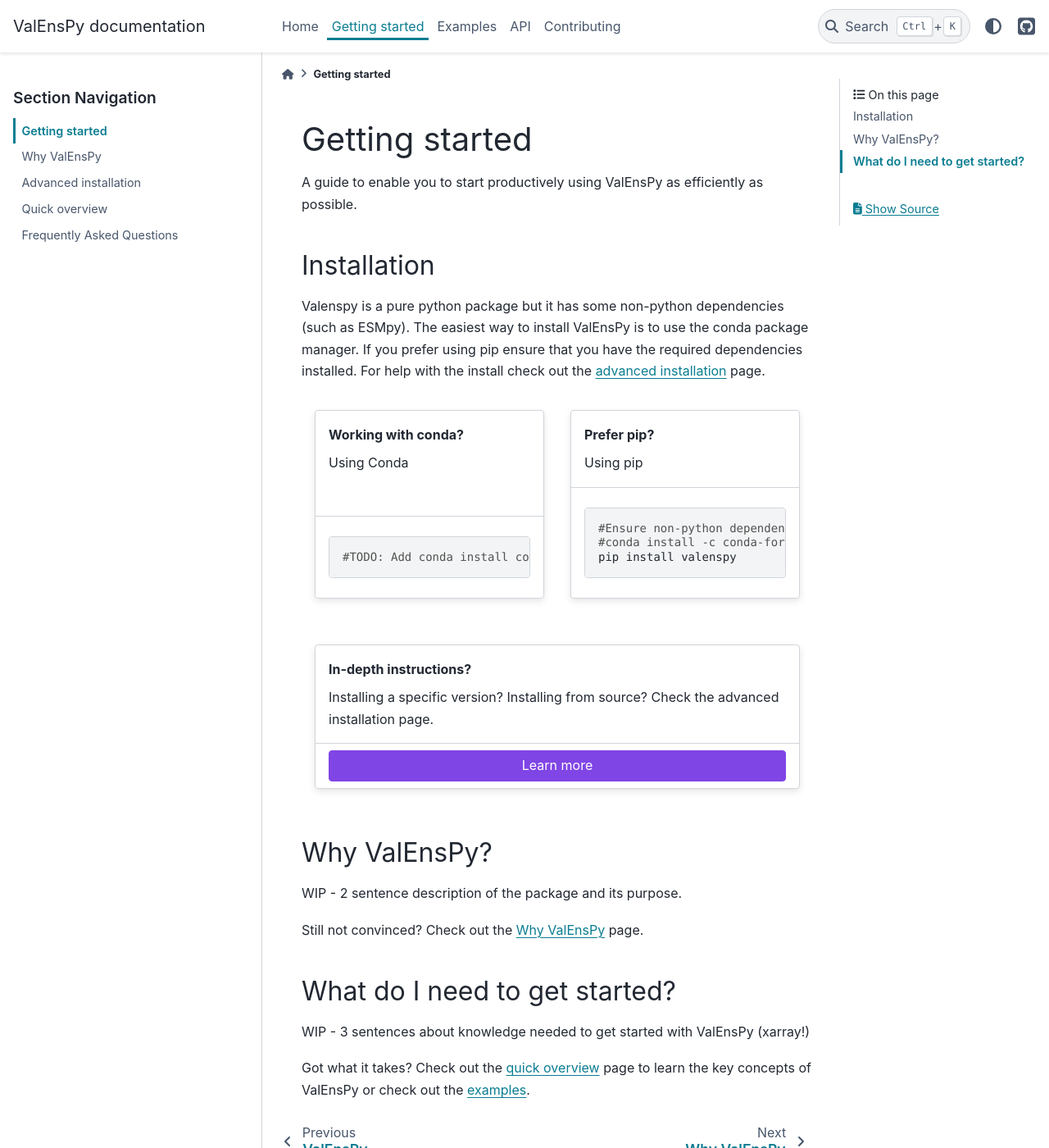
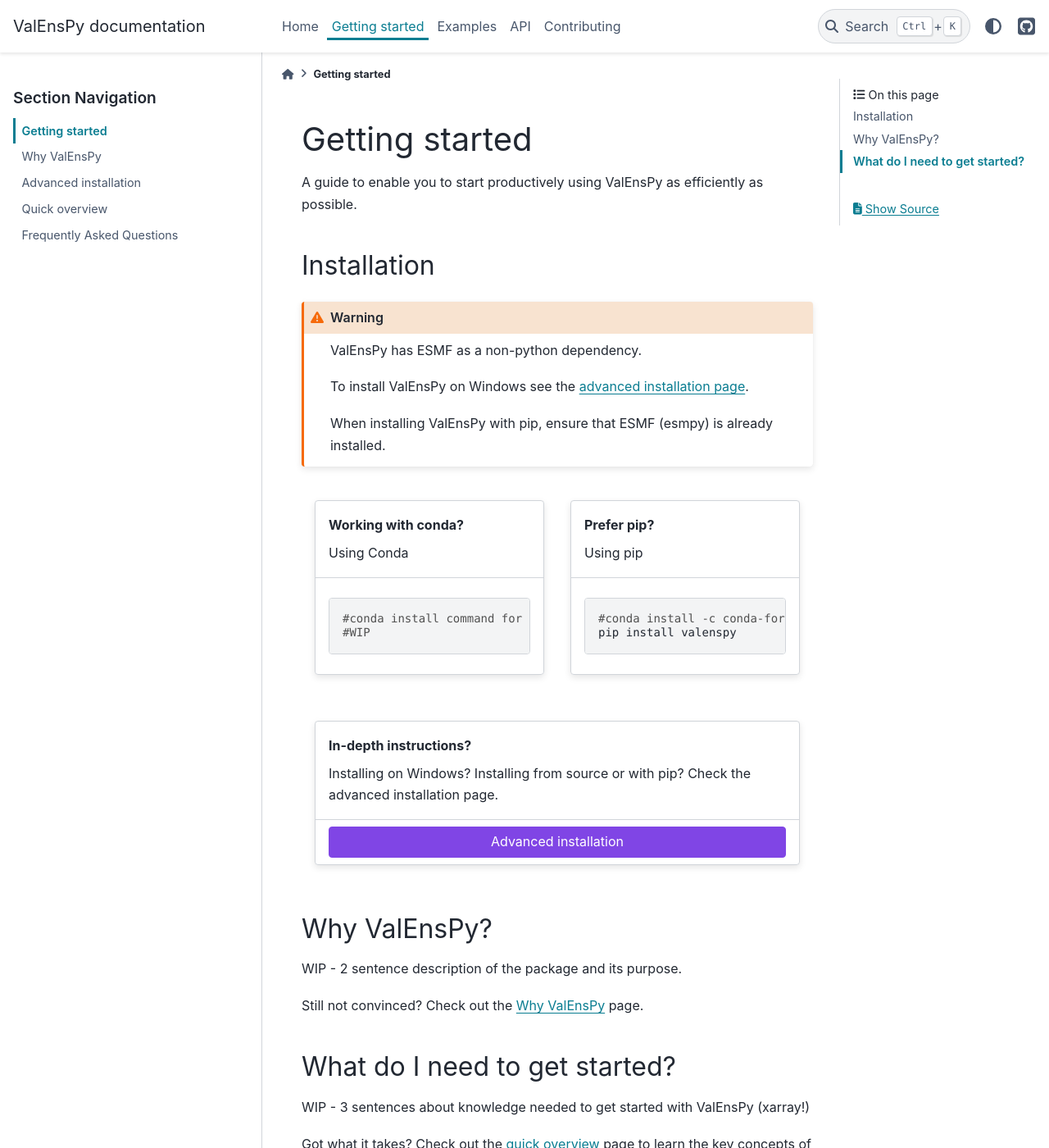
Before and after one commit to CORDEX-be2/ValEnsPy, a Sphinx documentation site: the page built from docs/getting_started/index.rst, in a window 1280 px wide and 1400 px high. Shown: the whole window at 82% size. Built offline with Sphinx 7.4.7 and the PyData theme 0.15.4, drawn with Linux system fonts in a browser that asks for light colours; pages that are not in the unit, such as notebooks, are missing from menus.

Commit message:
Getting started index update docs

```diff
--- a/docs/api.rst
+++ b/docs/api.rst
@@ -22,6 +22,7 @@ Modules
 
 Pre-made Diagnostic
 -------------------
+
 Most users will use pre-made diagnostics. They are organized into four categories and listed below.
 
 Model2Self
--- a/docs/getting_started/index.rst
+++ b/docs/getting_started/index.rst
@@ -8,7 +8,12 @@ A guide to enable you to start productively using ValEnsPy as efficiently as pos
 Installation
 ------------
 
-Valenspy is a pure python package but it has some non-python dependencies (such as ESMpy). The easiest way to install ValEnsPy is to use the conda package manager. If you prefer using pip ensure that you have the required dependencies installed. For help with the install check out the :ref:`advanced installation <advanced_install>` page.
+.. warning::
+    ValEnsPy has ESMF as a non-python dependency.
+
+    To install ValEnsPy on Windows see the :ref:`advanced installation page <advanced_install>`.
+
+    When installing ValEnsPy with pip, ensure that ESMF (esmpy) is already installed.
 
 .. grid:: 1 2 2 2
     :gutter: 4
@@ -24,7 +29,8 @@ Valenspy is a pure python package but it has some non-python dependencies (such
 
         .. code-block:: bash
 
-            #TODO: Add conda install command for non developers
+            #conda install command for non developers
+            #WIP
 
     .. grid-item-card:: Prefer pip?
         :class-card: install-card
@@ -37,7 +43,6 @@ Valenspy is a pure python package but it has some non-python dependencies (such
 
         .. code-block:: bash
 
-            #Ensure non-python dependencies (ESMpy) are installed, e.g. using conda
             #conda install -c conda-forge esmpy
             pip install valenspy
 
@@ -46,7 +51,7 @@ Valenspy is a pure python package but it has some non-python dependencies (such
         :columns: 12
         :padding: 3
 
-        Installing a specific version? Installing from source? Check the advanced
+        Installing on Windows? Installing from source or with pip? Check the advanced
         installation page.
 
         +++
@@ -57,7 +62,7 @@ Valenspy is a pure python package but it has some non-python dependencies (such
             :color: secondary
             :expand:
 
-            Learn more
+            Advanced installation
 
 
 Why ValEnsPy?
```
